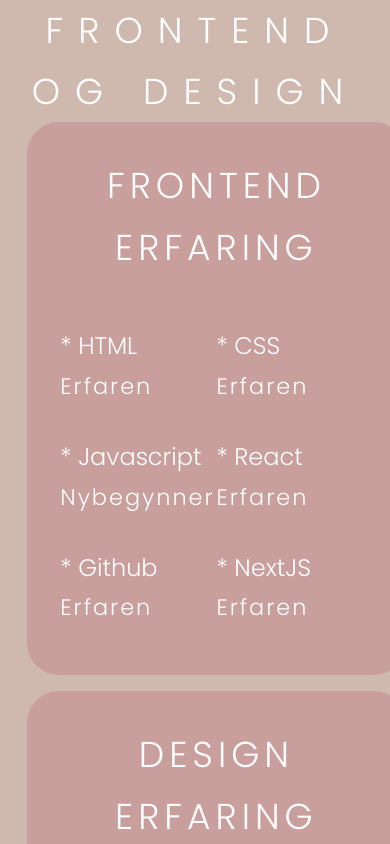
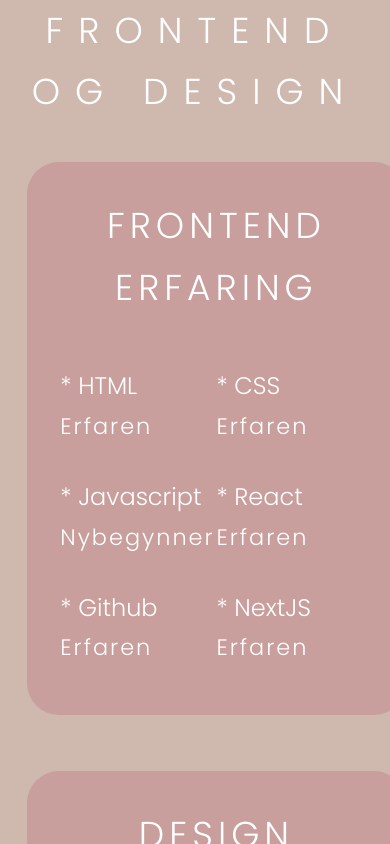
Before and after one commit to Viviann1/praksis-portfolio, a React (Create React App) app: page / in a window 390 px wide. Shown: the part 5400-6244 px from the top of the page. Built offline with nearby package versions, Linux system fonts and the light colour scheme.

Commit message:
fixed mediaq medium devices experience

```diff
--- a/src/components/experience/experience.css
+++ b/src/components/experience/experience.css
@@ -20,7 +20,7 @@
 
 .experience__container > div:hover {
     background: transparent;
-    border-color: var(--color-primary-variant);
+    border-color: var(--color-dark);
     cursor: default;
 }
 
@@ -61,11 +61,13 @@
     width: 80%;
     padding: 2rem;
     margin: 0 auto;
+    margin-top: 2.5rem;
 }
 
 .experience__content {
     padding: 1rem;
 }
+
 
 }
 
```
